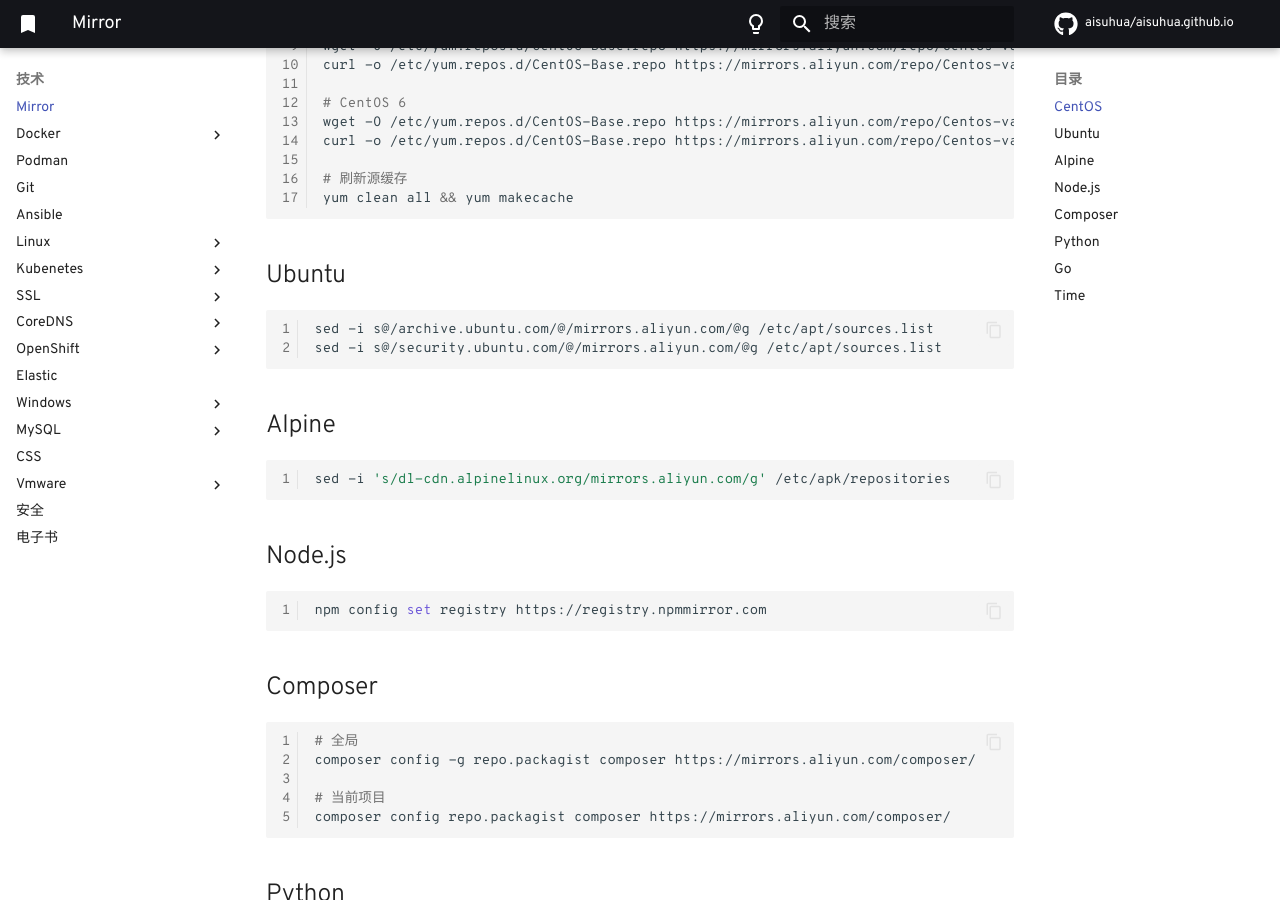
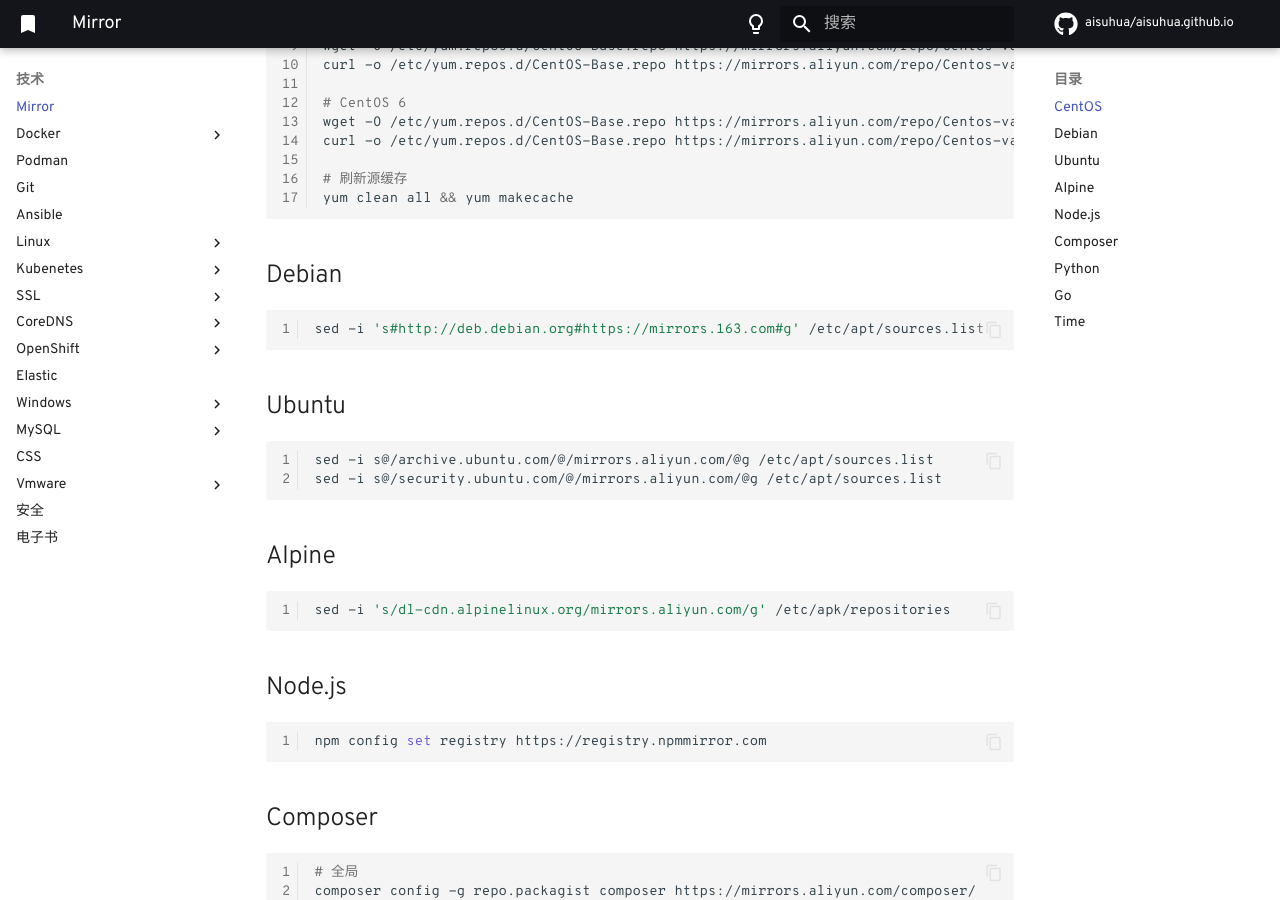
Before and after one commit to aisuhua/aisuhua.github.io, an MkDocs documentation site: the page built from docs/mirror.md, in a window 1280 px wide and 900 px high, scrolled down 470 px. Built offline with MkDocs 1.6.1 and Material for MkDocs 9.7.7, drawn with Linux system fonts in a browser that asks for light colours; comment, search, counter and statistics services are not loaded.

Commit message:
index.md

````diff
--- a/docs/mirror.md
+++ b/docs/mirror.md
@@ -22,6 +22,12 @@
 
 # 刷新源缓存
 yum clean all && yum makecache
+```
+
+## Debian
+
+```sh
+sed -i 's#http://deb.debian.org#https://mirrors.163.com#g' /etc/apt/sources.list
 ```
 
 ## Ubuntu
````
